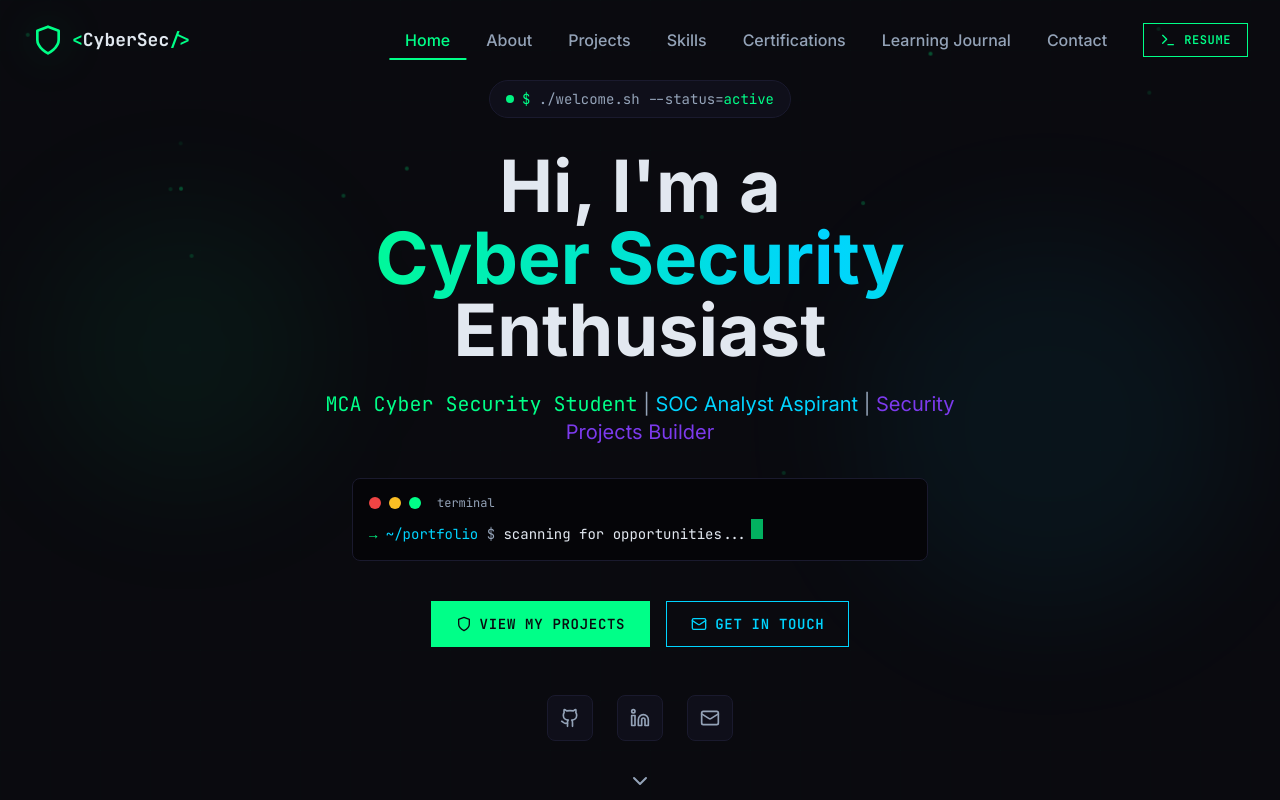
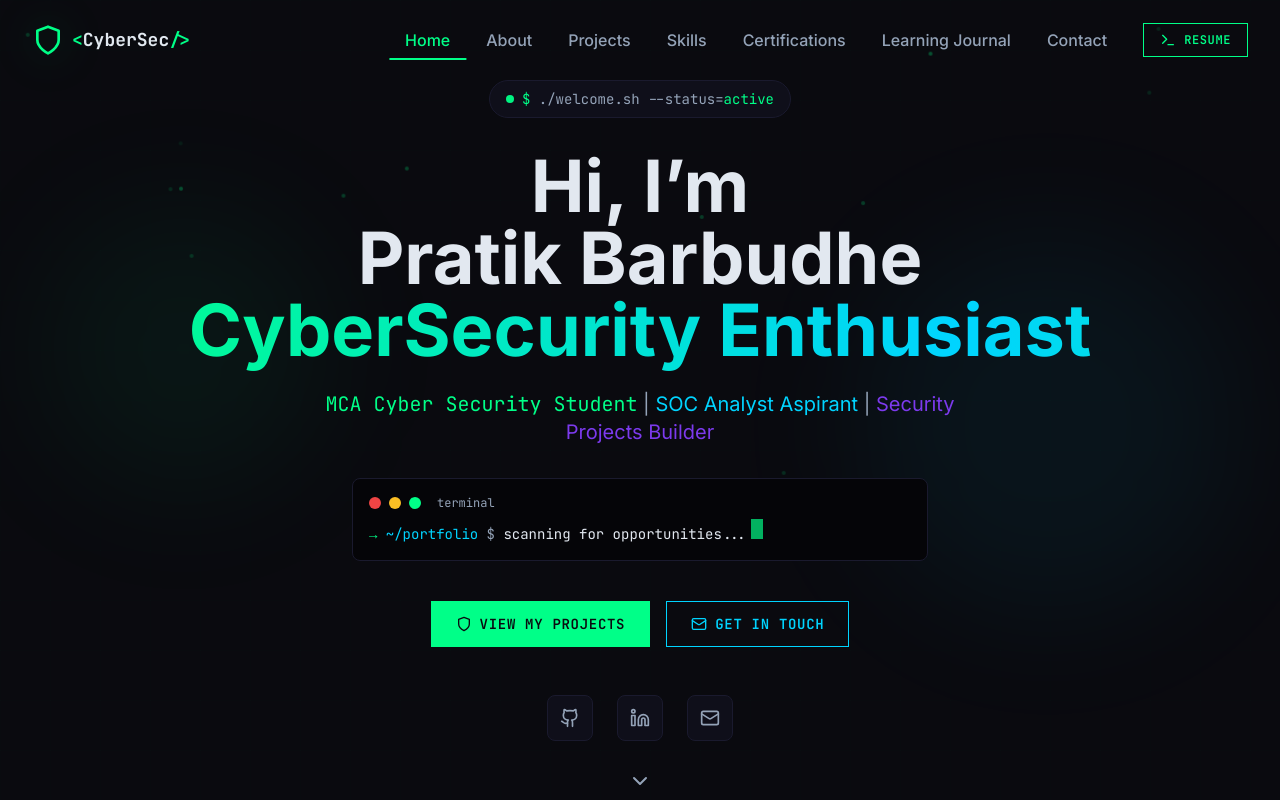
Before and after one commit to PratikBarbudhe/Pratik-Portfolio, a React (Create React App) app in the folder frontend/: page / in a window 1280 px wide. Shown: the top 800 px of the page. Built offline with nearby package versions, Linux system fonts and the light colour scheme; the HTML template or start-up script is replaced by a standard one.

Commit message:
updated Data

```diff
--- a/frontend/src/data/portfolioData.js
+++ b/frontend/src/data/portfolioData.js
@@ -19,7 +19,7 @@ export const aboutData = {
   careerObjective: `Aspiring SOC Analyst with a strong foundation in web security, vulnerability assessment, and security tooling. I'm actively seeking internships and entry-level roles in Cyber Security (SOC Analyst / IT Audit / Cyber Consultant track) where I can apply my practical project experience and continue learning from industry professionals.`,
 
   highlights: [
-    "MCA (1st Year) - Cyber Security Specialization",
+    "MCA (2st Year) - Cyber Security Specialization",
     "Hands-on experience with OWASP Top 10 vulnerabilities",
     "Built production-ready security tools with Python & Flask",
     "Practical learner with a project-driven approach",
@@ -37,7 +37,7 @@ export const aboutData = {
   education: {
     degree: "Master of Computer Applications (MCA)",
     specialization: "Cyber Security",
-    year: "1st Year",
+    year: "2st Year",
     status: "Currently Pursuing",
   },
 };
@@ -184,11 +184,11 @@ export const certificationsData = [
   {
     id: 1,
     title: "Cyber Security Fundamentals",
-    issuer: "Add Issuer Name", // e.g., "Coursera", "Udemy", "NPTEL"
-    date: "2024", // Update with actual date
-    credentialId: "XXXXX", // Add if available
-    credentialUrl: "#", // Add verification URL
-    image: "https://placehold.co/1000x650/0b1020/00ff88?text=Cyber+Security+Fundamentals",
+    issuer: "Coursera", // e.g., "Coursera", "Udemy", "NPTEL"
+    date: "Apr 2024", // Update with actual date
+    credentialId: "NVL7NHUVEXDZ", // Add if available
+    credentialUrl: "https://coursera.org/verify/NVL7NHUVEXDZ", // Add verification URL
+    image: "https://fastly.picsum.photos/id/0/5000/3333.jpg?hmac=_j6ghY5fCfSD6tvtcV74zXivkJSPIfR9B8w34XeQmvU",
     description: "Completed foundational training covering key security principles and practical defensive strategies.",
     keyLearnings: [
       "Threat modeling basics",
@@ -268,6 +268,7 @@ export const learningJournalData = [
     topic: "Nmap Service Enumeration",
     notes: "Compared scan options for speed and detail, and wrote notes on interpreting open ports and service banners.",
   },
+
 ];
 
 export const navLinks = [
--- a/frontend/src/pages/About.js
+++ b/frontend/src/pages/About.js
@@ -99,7 +99,7 @@ const About = () => {
                     </p>
                     <p className="pl-4">
                       <span className="text-cyber-accent">year</span>:{' '}
-                      <span className="text-cyber-primary">"1st Year"</span>,
+                      <span className="text-cyber-primary">"2st Year"</span>,
                     </p>
                     <p className="pl-4">
                       <span className="text-cyber-accent">goal</span>:{' '}
--- a/frontend/src/pages/Home.js
+++ b/frontend/src/pages/Home.js
@@ -155,11 +155,11 @@ const Home = () => {
               transition={{ duration: 0.6, delay: 0.2 }}
               className="text-4xl sm:text-5xl md:text-6xl lg:text-7xl font-bold mb-6"
             >
-              <span className="text-cyber-text">Hi, I'm a</span>
+              <span className="text-cyber-text">Hi, I’m </span>
               <br />
-              <span className="gradient-text">Cyber Security</span>
+              <span className="text-cyber-text">Pratik Barbudhe</span>
               <br />
-              <span className="text-cyber-text">Enthusiast</span>
+              <span className="gradient-text">CyberSecurity Enthusiast</span>
             </motion.h1>
 
             {/* Tagline */}
@@ -435,7 +435,7 @@ const Home = () => {
             <div className="absolute top-0 left-0 w-full h-1 bg-gradient-to-r from-cyber-primary via-cyber-secondary to-cyber-accent" />
 
             <h2 className="text-3xl md:text-4xl font-bold text-cyber-text mb-4">
-              Ready to <span className="text-cyber-primary">Secure</span> Your Team?
+              Ready to <span className="text-cyber-primary">Secure</span> With Your Team?
             </h2>
             <p className="text-cyber-muted mb-8 max-w-xl mx-auto">
               I'm actively seeking internships and entry-level positions in Cyber Security.
```
